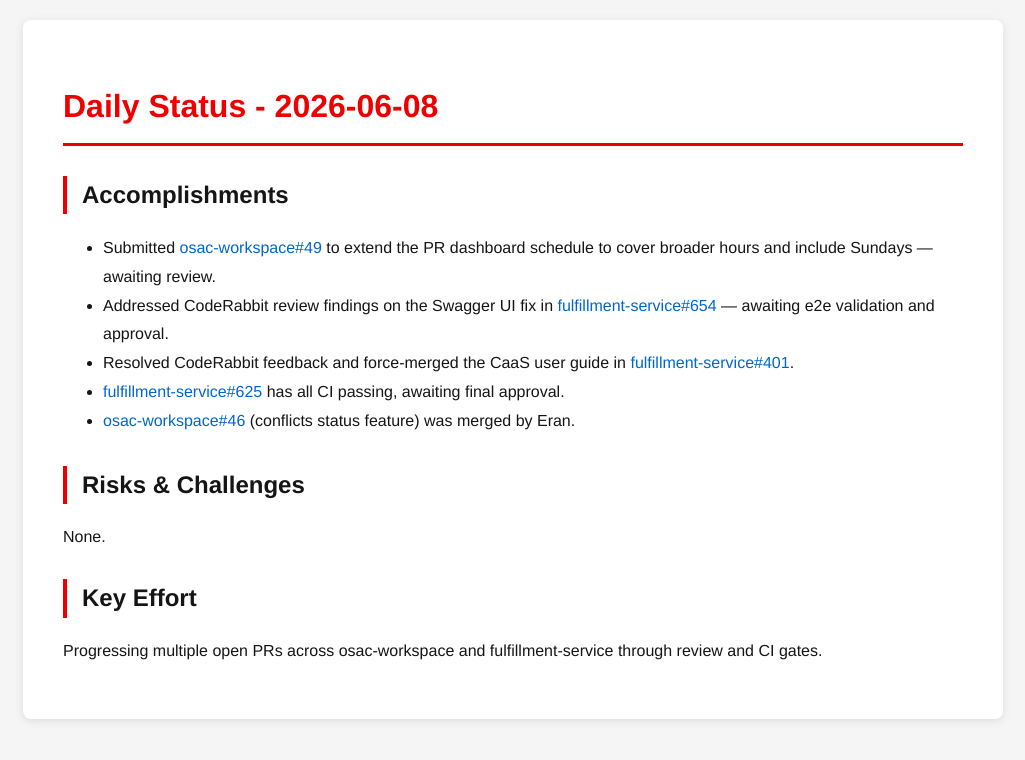
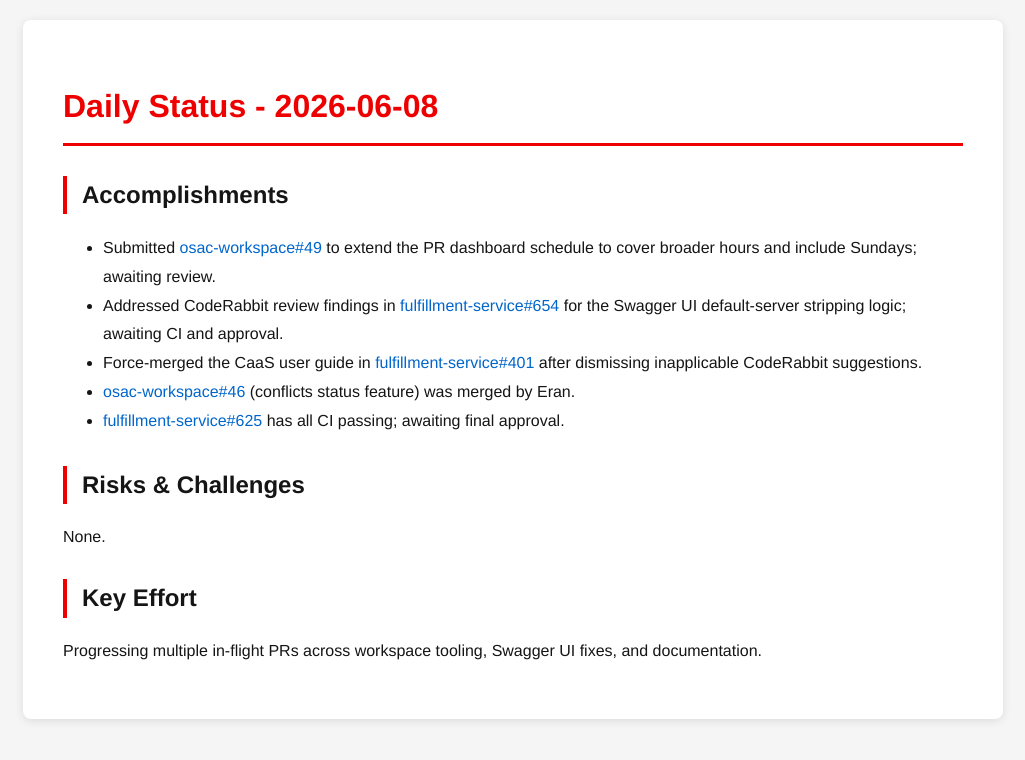
Before and after one commit to tzvatot/daily-status, a Jekyll site: the page built from 2026-06-08.md, in a window 1280 px wide. Shown: the top 760 px of the page, without its empty margins (127-1152 px from the left). Built offline with Jekyll 4.4.1, drawn with Linux system fonts in a browser that asks for light colours.

Commit message:
Daily status update - 2026-06-08

```diff
--- a/2026-06-08.md
+++ b/2026-06-08.md
@@ -7,14 +7,14 @@
 # Daily Status - 2026-06-08
 
 ## Accomplishments
-- Submitted [osac-workspace#49](https://github.com/osac-project/osac-workspace/pull/49) to extend the PR dashboard schedule to cover broader hours and include Sundays — awaiting review.
-- Addressed CodeRabbit review findings on the Swagger UI fix in [fulfillment-service#654](https://github.com/osac-project/fulfillment-service/pull/654) — awaiting e2e validation and approval.
-- Resolved CodeRabbit feedback and force-merged the CaaS user guide in [fulfillment-service#401](https://github.com/osac-project/fulfillment-service/pull/401).
-- [fulfillment-service#625](https://github.com/osac-project/fulfillment-service/pull/625) has all CI passing, awaiting final approval.
+- Submitted [osac-workspace#49](https://github.com/osac-project/osac-workspace/pull/49) to extend the PR dashboard schedule to cover broader hours and include Sundays; awaiting review.
+- Addressed CodeRabbit review findings in [fulfillment-service#654](https://github.com/osac-project/fulfillment-service/pull/654) for the Swagger UI default-server stripping logic; awaiting CI and approval.
+- Force-merged the CaaS user guide in [fulfillment-service#401](https://github.com/osac-project/fulfillment-service/pull/401) after dismissing inapplicable CodeRabbit suggestions.
 - [osac-workspace#46](https://github.com/osac-project/osac-workspace/pull/46) (conflicts status feature) was merged by Eran.
+- [fulfillment-service#625](https://github.com/osac-project/fulfillment-service/pull/625) has all CI passing; awaiting final approval.
 
 ## Risks & Challenges
 None.
 
 ## Key Effort
-Progressing multiple open PRs across osac-workspace and fulfillment-service through review and CI gates.
+Progressing multiple in-flight PRs across workspace tooling, Swagger UI fixes, and documentation.
```
